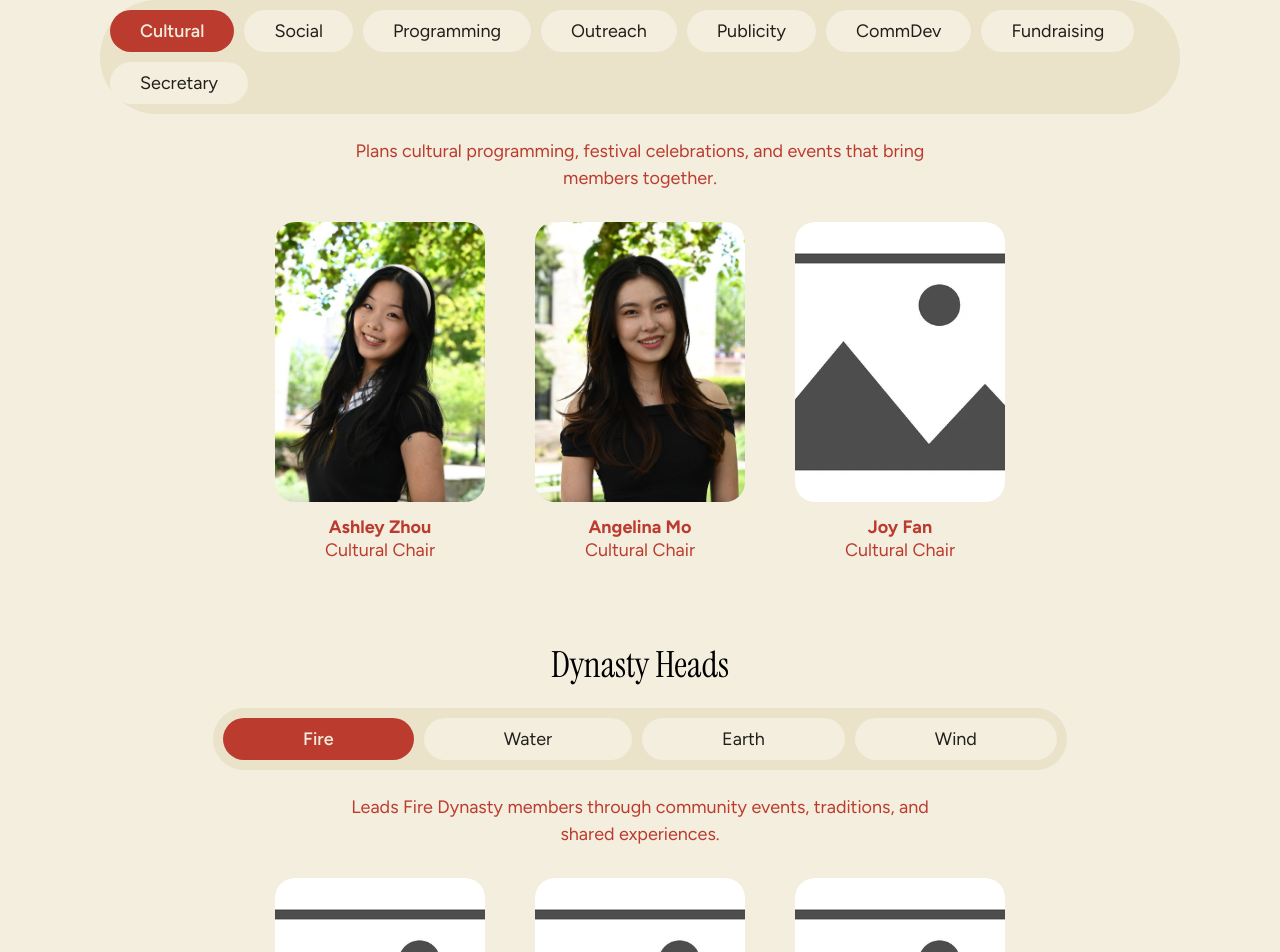
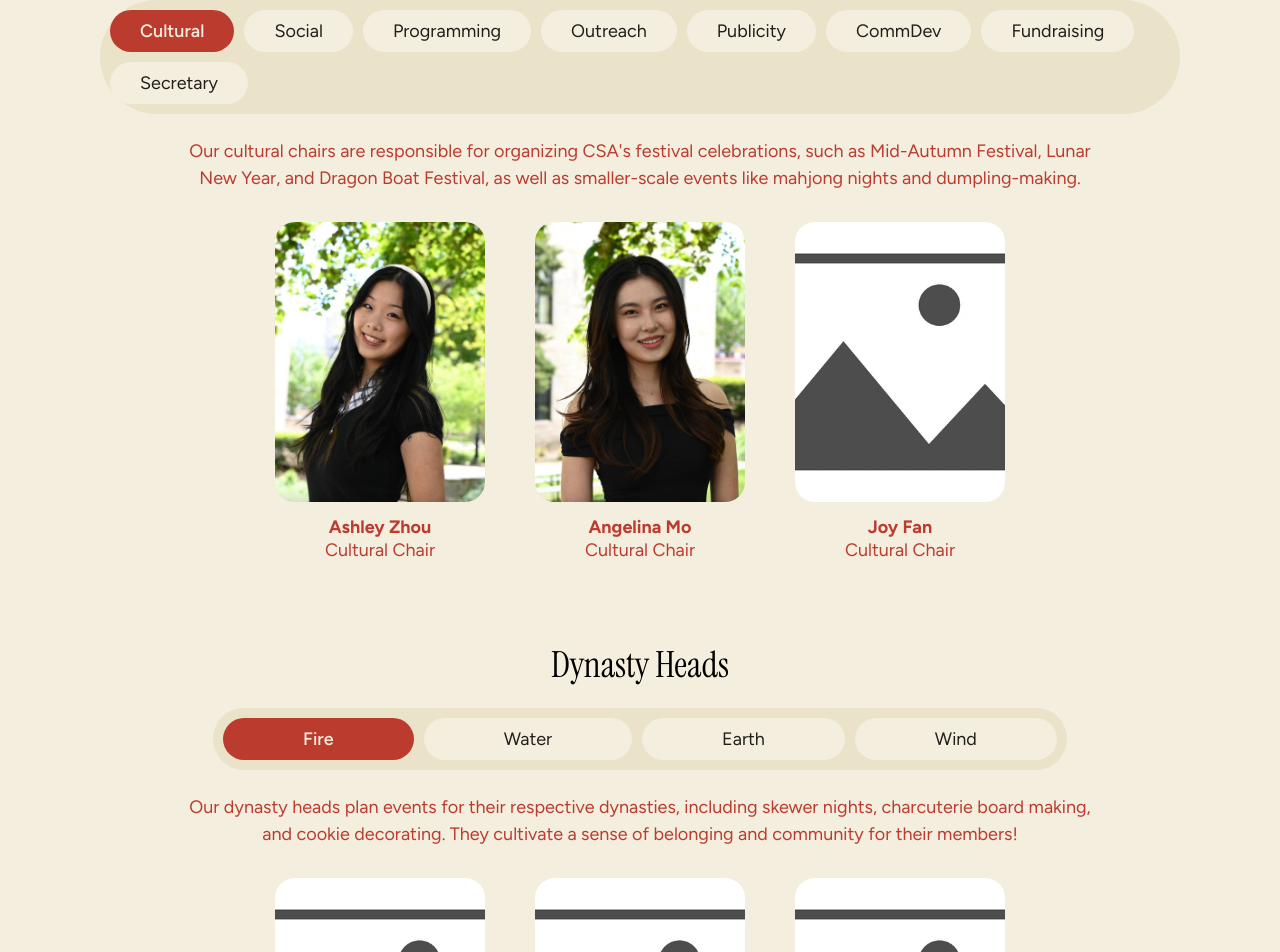
Before and after one commit to ariashi15/csa-website, a React (Vite) app: page /our-team in a window 1280 px wide. Shown: the part 720-1672 px from the top of the page. Built offline with nearby package versions, Linux system fonts and the light colour scheme.

Commit message:
update committee descs

```diff
--- a/src/data/execBoard26-27.json
+++ b/src/data/execBoard26-27.json
@@ -3,62 +3,62 @@
     "cultural": {
       "name": "Cultural Chair",
       "alias": "Cultural",
-      "description": "Plans cultural programming, festival celebrations, and events that bring members together."
+      "description": "Our cultural chairs are responsible for organizing CSA's festival celebrations, such as Mid-Autumn Festival, Lunar New Year, and Dragon Boat Festival, as well as smaller-scale events like mahjong nights and dumpling-making."
     },
     "social": {
       "name": "Social Chair",
       "alias": "Social",
-      "description": "Creates social events and opportunities for members to build community."
+      "description": "Our social chairs obtain venues and manage logistics for a wide variety of social events throughout the year, including football game tailgates and our annual spring formal."
     },
     "programming": {
       "name": "Programming Chair",
       "alias": "Programming",
-      "description": "Develops event programming and supports the club's activities throughout the year."
+      "description": "Our programming chairs are the ones behind our guest speaker events! They invite prominent APIDA voices to come to campus to share their experiences and insights with our community."
     },
     "outreach": {
       "name": "Outreach Chair",
       "alias": "Outreach",
-      "description": "Builds relationships with campus partners and connects CSA with the wider community."
+      "description": "Our outreach chairs oversee the recruitment process for new members, including running info sessions, reviewing applications, and setting up welcome events for members once they join!"
     },
     "publicity": {
       "name": "Publicity Chair",
       "alias": "Publicity",
-      "description": "Creates communications and promotional materials for CSA events and initiatives."
+      "description": "Our publicity chairs are the creative vision behind CSA's social media, designing CSA's content and branding direction every year. They share event information and quarter recaps via our Instagram, @northwesterncsa."
     },
     "commdev": {
       "name": "CommDev Chair",
       "alias": "CommDev",
-      "description": "Fosters a welcoming member experience and strengthens the CSA community."
+      "description": "Our community development chairs plan CSA-wide events such as barbecues, field days, and picnics. They also partner with local organizations to create opportunities for CSA members to give back to the community!"
     },
     "fundraising": {
       "name": "Fundraising Chair",
       "alias": "Fundraising",
-      "description": "Supports CSA programming through fundraising efforts and sponsor relationships."
+      "description": "Our fundraising chairs support CSA events by raising money through initiatives such as bake sales and social media challenges. They also work to build and maintain relationships with our organization's sponsors!"
     },
     "secretary": {
       "name": "Secretary",
       "alias": "Secretary",
-      "description": "Coordinates meeting records, internal communication, and organizational details."
+      "description": "Our secretary writes CSA's weekly email newsletter and manages our organization's Google Calendar, ensuring that members stay up to date on what's happening in the coming weeks."
     },
     "fire-dynasty": {
       "name": "Fire Head",
       "alias": "Fire",
-      "description": "Leads Fire Dynasty members through community events, traditions, and shared experiences."
+      "description": "Our dynasty heads plan events for their respective dynasties, including skewer nights, charcuterie board making, and cookie decorating. They cultivate a sense of belonging and community for their members!"
     },
     "water-dynasty": {
       "name": "Water Head",
       "alias": "Water",
-      "description": "Leads Water Dynasty members through community events, traditions, and shared experiences."
+      "description": "Our dynasty heads plan events for their respective dynasties, including skewer nights, charcuterie board making, and cookie decorating. They cultivate a sense of belonging and community for their members!"
     },
     "earth-dynasty": {
       "name": "Earth Head",
       "alias": "Earth",
-      "description": "Leads Earth Dynasty members through community events, traditions, and shared experiences."
+      "description": "Our dynasty heads plan events for their respective dynasties, including skewer nights, charcuterie board making, and cookie decorating. They cultivate a sense of belonging and community for their members!"
     },
     "wind-dynasty": {
       "name": "Wind Head",
       "alias": "Wind",
-      "description": "Leads Wind Dynasty members through community events, traditions, and shared experiences."
+      "description": "Our dynasty heads plan events for their respective dynasties, including skewer nights, charcuterie board making, and cookie decorating. They cultivate a sense of belonging and community for their members!"
     }
   },
   "cabinet": {
--- a/src/pages/OurTeam.css
+++ b/src/pages/OurTeam.css
@@ -7,7 +7,7 @@
 
 .exec-position-description {
     margin: 24px auto 0;
-    max-width: 600px;
+    max-width: 920px;
     text-align: center;
     color: var(--lantern);
 }
```
